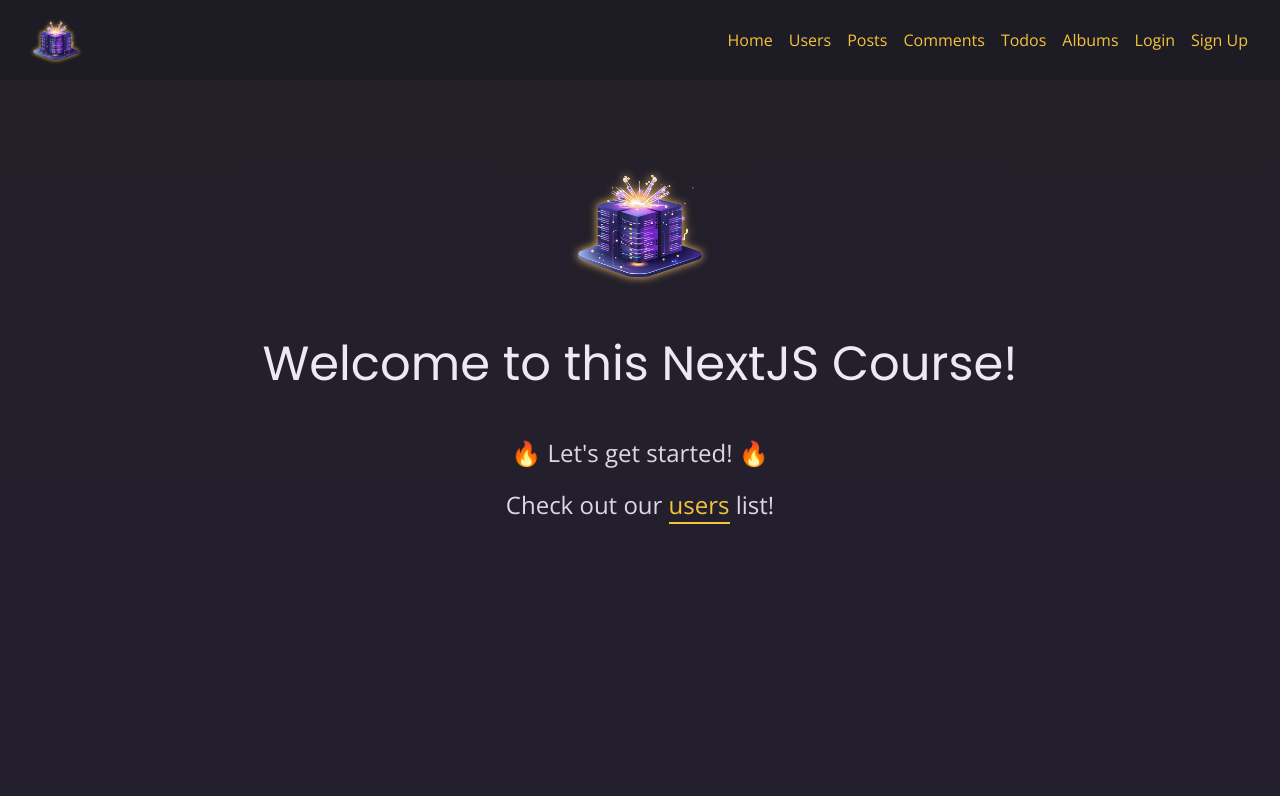
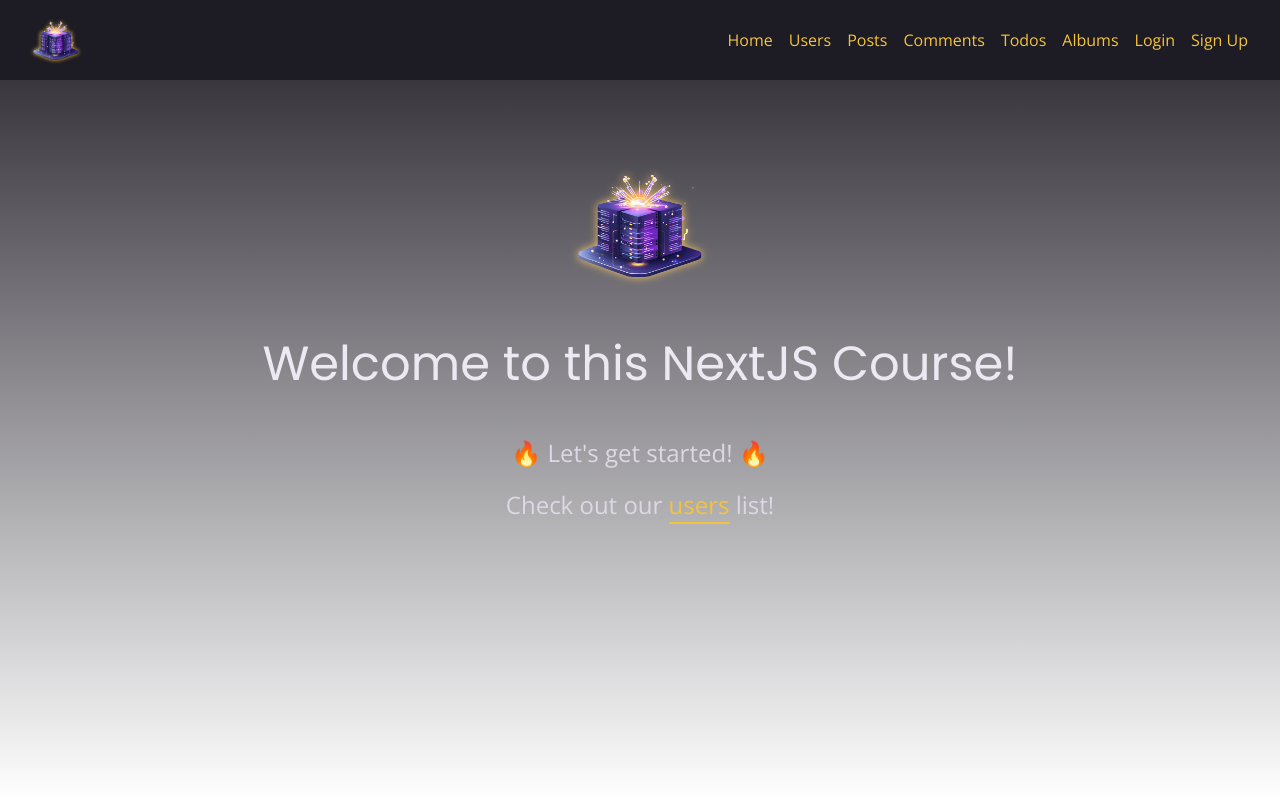
Before and after one commit to mingwangrrc/nextjs_starting_project, a Next.js app: page / in a window 1280 px wide. Shown: the top 796 px of the page. Built offline with nearby package versions, Linux system fonts and the light colour scheme.

Commit message:
Change the background color

```diff
--- a/app/globals.css
+++ b/app/globals.css
@@ -12,7 +12,7 @@
 body {
   height: 100%;
   margin: 0;
-  background: linear-gradient(180deg, #232029, #231e2d);
+  background: linear-gradient(180deg, #232029, white);
   color: #ddd8e4;
 }
 
--- a/app/users/[id]/page.js
+++ b/app/users/[id]/page.js
@@ -1,5 +1,4 @@
 import Link from 'next/link';
-
 export default async function UserDetailPage({ params }) {
   const response = await fetch(`https://jsonplaceholder.typicode.com/users/${params.id}`);
   const user = await response.json();
```
